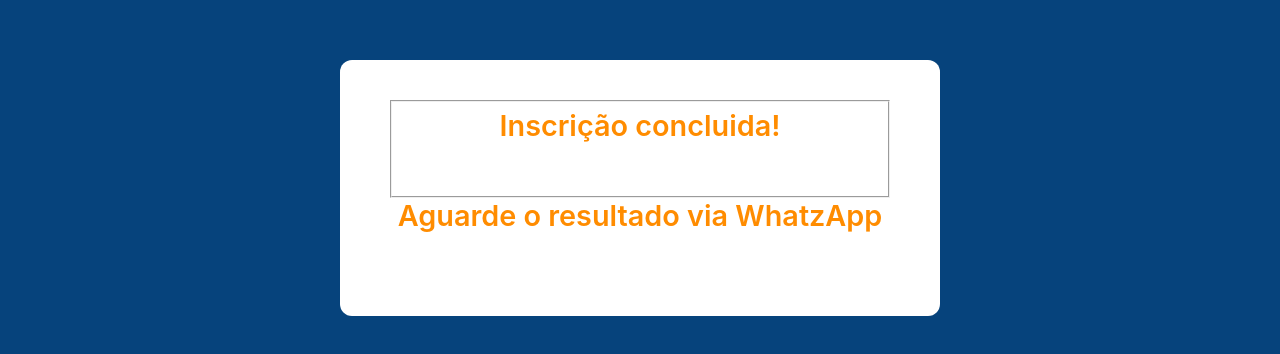
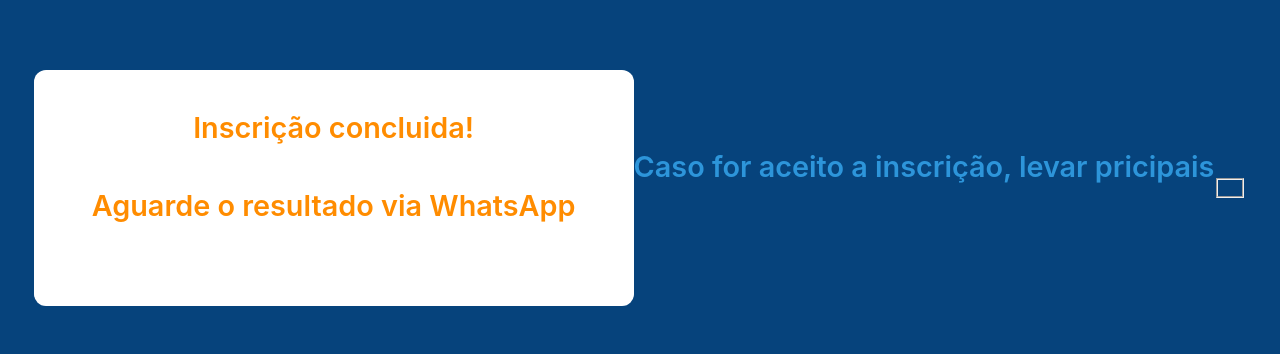
Before and after one commit to julia-oliveira22/css.aula01, a plain HTML site: page confirma.html in a window 1280 px wide. Shown: the part 212-566 px from the top of the page. Drawn offline with Linux system fonts and the light colour scheme.

Commit message:
centrar e doc

```diff
--- a/confirma.html
+++ b/confirma.html
@@ -53,10 +53,16 @@
     <body>
         <div class="form-container">
     <form action="#" method="post">
-    <fieldset>
+
     <h2><span style=" color:#ff8c00;">Inscrição concluida!</h2>
+
+    <form>
+    <h3 style="color:#ff8c00;">Aguarde o resultado via WhatsApp</h3>
+    </div>
+
+
+    <h3 style="color:rgb(45, 149, 218);">Caso for aceito a inscrição, levar pricipais</h3>
+     <fieldset title="DOCUMENTOS" >
     </fieldset>
-    <form>
-    <h3 style="color:#ff8c00;">Aguarde o resultado via WhatzApp</h3>
     </div>
     </body>
```
Also changed, not shown: index.html (+3 -1 lines).
